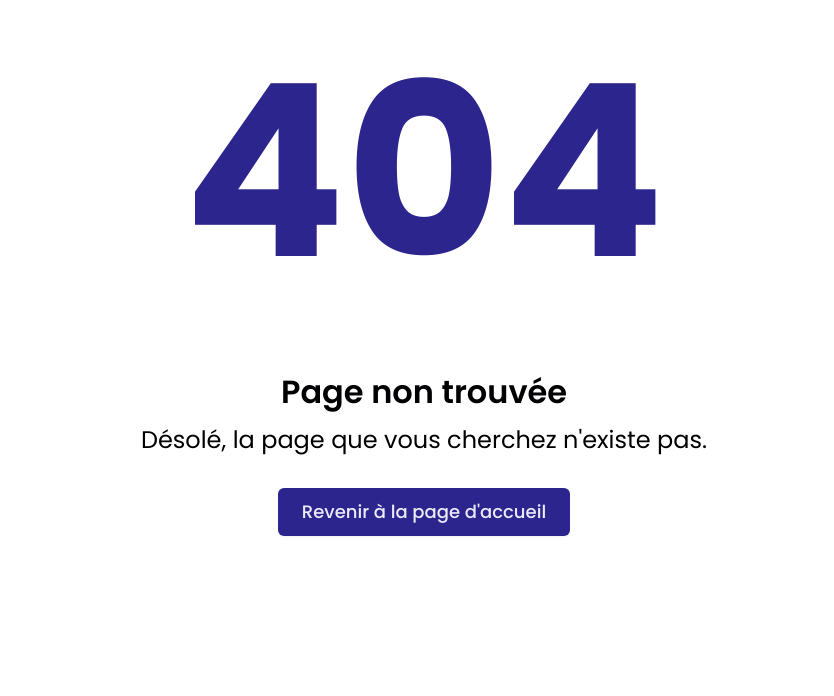
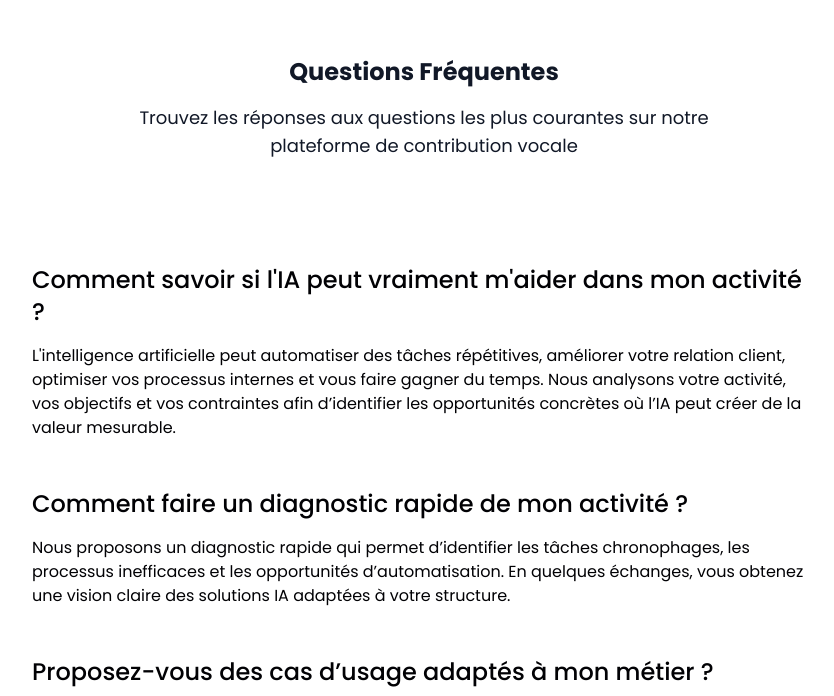
Before and after one commit to SaidouJalloh/afriAi-solutions, a Next.js app: page /faq in a window 1280 px wide. Before the commit this address had no page. Shown: the part 104-800 px from the top of the page, without its empty margins (216-1050 px from the left). Built offline with nearby package versions, Linux system fonts and the light colour scheme.

Commit message:
AFRI-20 Implement Faq Page

```diff
--- /dev/null
+++ b/src/app/faq/page.tsx
@@ -0,0 +1,5 @@
+import FAQ from "@/components/faq/faq";
+
+export default function FAQPage() {
+    return <FAQ />;
+}
--- a/src/components/faq-section/faq.tsx
+++ b/src/components/faq-section/faq.tsx
@@ -13,30 +13,31 @@ export type MenuItem = {
 export const menuItems: MenuItem[] = [
     {
         id: 1,
-        href: "/",
+        href: "/faq#ia-activite",
         label: "Comment savoir si l'IA peut vraiment m'aider dans mon activité ?",
     },
     {
         id: 2,
-        href: "/diagnostic",
+        href: "/faq#diagnostic-rapide",
         label: "Faire un diagnostic rapide de mon activité",
     },
     {
         id: 3,
-        href: "/use-cases",
+        href: "/faq#cas-usage",
         label: "Découvrir des cas d'usage adaptés à mon métier",
     },
     {
         id: 4,
-        href: "/formation",
+        href: "/faq#formation-ia",
         label: "Me former à l'utilisation de l'intelligence artificielle",
     },
     {
         id: 5,
-        href: "/accompagnement",
+        href: "/faq#accompagnement-ia",
         label: "Être accompagné dans l'intégration de solutions IA",
     },
 ];
+
 
 export default function FAQ() {
     return (
--- /dev/null
+++ b/src/components/faq/faq.tsx
@@ -0,0 +1,88 @@
+"use client";
+import Link from "next/link";
+import React from "react";
+import Footer from "@components/footer/footer";
+interface FAQItemProps {
+    title: string;
+    href: string;
+    answer: string;
+}
+
+const faqData: FAQItemProps[] = [
+    {
+        title: "Comment savoir si l'IA peut vraiment m'aider dans mon activité ?",
+        href: "/faq#ia-activite",
+        answer: "L'intelligence artificielle peut automatiser des tâches répétitives, améliorer votre relation client, optimiser vos processus internes et vous faire gagner du temps. Nous analysons votre activité, vos objectifs et vos contraintes afin d’identifier les opportunités concrètes où l’IA peut créer de la valeur mesurable.",
+    },
+    {
+        title: "Comment faire un diagnostic rapide de mon activité ?",
+        href: "/faq#diagnostic-rapide",
+        answer: "Nous proposons un diagnostic rapide qui permet d’identifier les tâches chronophages, les processus inefficaces et les opportunités d’automatisation. En quelques échanges, vous obtenez une vision claire des solutions IA adaptées à votre structure.",
+    },
+    {
+        title: "Proposez-vous des cas d’usage adaptés à mon métier ?",
+        href: "/faq#cas-usage",
+        answer: "Oui. Chaque secteur a ses spécificités. Nous analysons votre métier pour vous proposer des cas d’usage concrets : automatisation du service client, génération de contenus, analyse de données, assistants intelligents, optimisation des ventes, et bien plus encore.",
+    },
+    {
+        title: "Puis-je me former à l’utilisation de l’intelligence artificielle ?",
+        href: "/faq#formation-ia",
+        answer: "Absolument. Nous proposons des formations pratiques adaptées à votre niveau afin de vous rendre autonome dans l’utilisation des outils d’intelligence artificielle. L’objectif est de vous permettre d’intégrer l’IA efficacement dans votre quotidien professionnel.",
+    },
+    {
+        title: "Proposez-vous un accompagnement pour intégrer des solutions IA ?",
+        href: "/faq#accompagnement-ia",
+        answer: "Oui, nous vous accompagnons de l’analyse à l’implémentation. Cela inclut le choix des outils, l’intégration technique, les tests, ainsi que le suivi et l’optimisation continue pour garantir un retour sur investissement durable.",
+    },
+];
+
+const FAQItem: React.FC<{ item: FAQItemProps }> = ({ item }) => {
+    const id = item.href.split("#")[1];
+
+    return (
+        <article id={id} className="scroll-mt-24 mb-8 md:mb-12">
+            <h2 className="text-xl md:text-2xl font-medium text-foreground mb-3 md:mb-4">{item.title}</h2>
+            <p className="text-sm md:text-base text-foreground leading-relaxed">{item.answer}</p>
+        </article>
+    );
+};
+
+export default function FAQ() {
+    return (
+        <div className="min-h-screen mt-24">
+            <main className="container mx-auto px-4 py-8 md:py-12 lg:py-16 max-w-4xl">
+                <header className="text-center mb-10 md:mb-16">
+                    <h1 className="text-xl md:text-2xl font-bold text-wakilih-text-default mb-4">
+                        Questions Fréquentes
+                    </h1>
+                    <p className="text-base md:text-lg text-wakilih-text-default max-w-2xl mx-auto">
+                        Trouvez les réponses aux questions les plus courantes sur notre plateforme de contribution
+                        vocale
+                    </p>
+                </header>
+
+                <section
+                    className="bg-white rounded-lg md:rounded-xl shadow-lg p-6 md:p-8 lg:p-10"
+                    aria-label="Liste des questions fréquentes"
+                >
+                    {faqData.map((item) => (
+                        <FAQItem key={item.href} item={item} />
+                    ))}
+                </section>
+
+                <div className="mt-8 md:mt-12 text-center flex gap-3 items-center justify-center mb-8">
+                    <p className="text-sm md:text-base text-foreground">
+                        Vous ne trouvez pas la réponse à votre question ?
+                    </p>
+                    <Link
+                        href="/#contact"
+                        className="px-6 py-2.5 bg-primary hover:bg-primary/90 rounded-lg text-primary-foreground font-semibold transition-all duration-200 hover:shadow-lg transform hover:-translate-y-0.5"
+                    >
+                        Contactez-nous
+                    </Link>
+                </div>
+            </main>
+            <Footer />
+        </div>
+    );
+}
```
